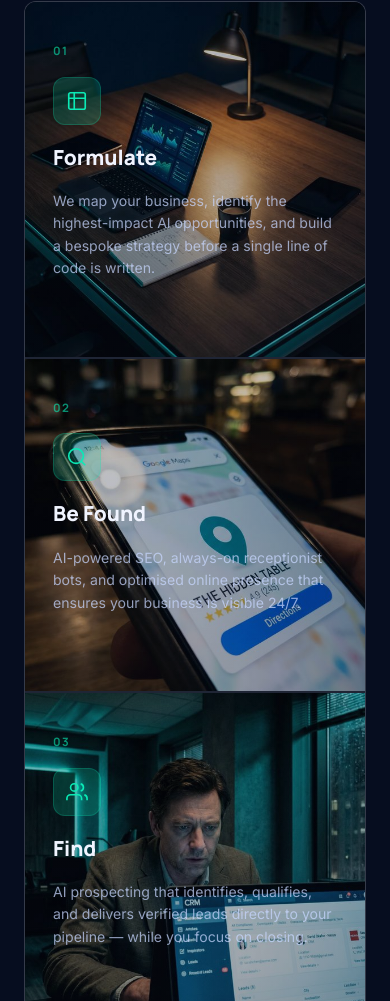
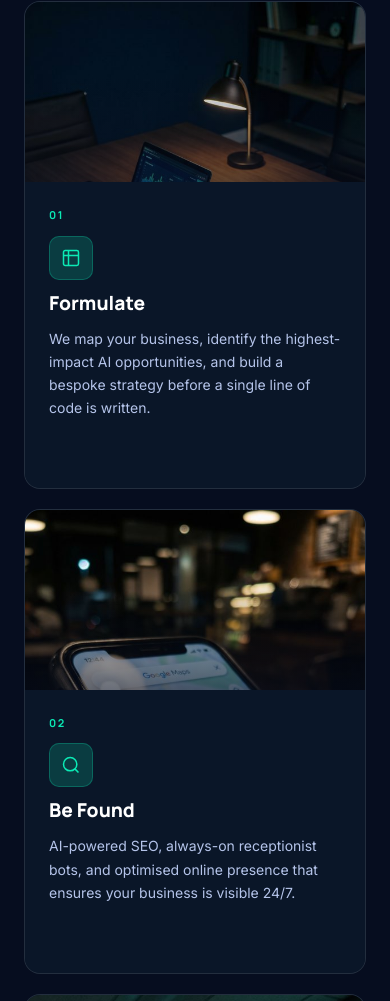
Before and after one commit to lisamac92/cfg-ai-lab, a plain HTML site: page homepage.html in a window 390 px wide. Shown: the part 1543-2544 px from the top of the page. Drawn offline with Linux system fonts and the light colour scheme.

Commit message:
redesign: 5Fs cards — image top half, solid dark text body, proper responsive grid

```diff
--- a/homepage.html
+++ b/homepage.html
@@ -273,39 +273,35 @@
     .fives-grid {
       display: grid;
       grid-template-columns: repeat(5, 1fr);
-      gap: 2px;
-      background: var(--border);
-      border: 1px solid var(--border);
-      border-radius: var(--r);
-      overflow: hidden;
+      gap: 20px;
     }
     .f-card {
-      background: var(--bg);
-      padding: 40px 28px;
+      background: var(--bg2);
+      border: 1px solid var(--border);
+      border-radius: 16px;
       display: flex; flex-direction: column;
-      gap: 16px;
-      transition: background 0.3s, transform 0.3s;
+      transition: transform 0.3s, box-shadow 0.3s;
       cursor: default;
       position: relative;
       overflow: hidden;
     }
-    /* Background image layer */
+    .f-card:hover { transform: translateY(-6px); box-shadow: 0 20px 60px rgba(11,234,181,0.12); }
+    /* Top image area */
     .f-card .f-bg {
-      position: absolute; inset: 0;
-      background-size: cover; background-position: center;
-      opacity: 0.90;
-      transition: opacity 0.4s ease;
-      z-index: 0;
+      width: 100%; height: 200px;
+      background-size: cover; background-position: center top;
+      opacity: 1;
+      transition: transform 0.4s ease;
+      flex-shrink: 0;
+      position: relative;
     }
-    /* Dark gradient overlay on top of image */
     .f-card .f-bg::after {
       content: '';
       position: absolute; inset: 0;
-      background: linear-gradient(160deg, rgba(6,13,31,0.10) 0%, rgba(6,13,31,0.35) 100%);
+      background: linear-gradient(to bottom, rgba(6,13,31,0) 40%, rgba(6,13,31,0.6) 100%);
     }
-    .f-card:hover .f-bg { opacity: 1.0; }
-    /* Ensure content sits above the bg */
-    .f-card > *:not(.f-bg) { position: relative; z-index: 1; }
+    .f-card:hover .f-bg { transform: scale(1.03); }
+    /* Teal top bar on hover */
     .f-card::before {
       content: '';
       position: absolute; top: 0; left: 0; right: 0; height: 3px;
@@ -314,30 +310,38 @@
       transition: transform 0.4s ease;
       z-index: 2;
     }
-    .f-card:hover { background: var(--bg); transform: translateY(-4px); }
     .f-card:hover::before { transform: scaleX(1); }
+    /* Text content area — solid dark background for readability */
+    .f-body {
+      padding: 24px 24px 28px;
+      display: flex; flex-direction: column;
+      gap: 12px;
+      background: var(--bg2);
+      flex: 1;
+    }
     .f-number {
-      font-family: var(--font-h); font-size: 0.72rem; font-weight: 700;
-      letter-spacing: 0.12em; text-transform: uppercase;
-      color: var(--teal); opacity: 0.6;
+      font-family: var(--font-h); font-size: 0.68rem; font-weight: 700;
+      letter-spacing: 0.14em; text-transform: uppercase;
+      color: var(--teal);
     }
     .f-icon {
-      width: 48px; height: 48px;
+      width: 44px; height: 44px;
       background: var(--teal-glow);
-      border: 1px solid rgba(11,234,181,0.2);
-      border-radius: 12px;
+      border: 1px solid rgba(11,234,181,0.25);
+      border-radius: 10px;
       display: flex; align-items: center; justify-content: center;
     }
-    .f-icon svg { width: 22px; height: 22px; stroke: var(--teal); fill: none; stroke-width: 1.8; }
+    .f-icon svg { width: 20px; height: 20px; stroke: var(--teal); fill: none; stroke-width: 1.8; }
     .f-title {
-      font-family: var(--font-h); font-size: 1.3rem; font-weight: 800;
-      color: var(--text);
+      font-family: var(--font-h); font-size: 1.2rem; font-weight: 800;
+      color: #ffffff;
+      line-height: 1.2;
     }
     .f-desc {
-      font-size: 0.88rem; color: var(--text-muted); line-height: 1.6;
+      font-size: 0.875rem; color: rgba(200,215,255,0.90); line-height: 1.65;
     }
     .f-link {
-      margin-top: auto;
+      margin-top: 8px;
       font-size: 0.82rem; font-weight: 600; color: var(--teal);
       display: flex; align-items: center; gap: 6px;
       opacity: 0;
@@ -598,6 +602,9 @@
     .footer-legal a:hover { color: var(--text); }
 
     /* ── RESPONSIVE ───────────────────────────────────────────── */
+    @media (max-width: 1280px) {
+      .fives-grid { grid-template-columns: repeat(3, 1fr); }
+    }
     @media (max-width: 1024px) {
       .fives-grid { grid-template-columns: repeat(3, 1fr); }
       .lab-inner { grid-template-columns: 1fr; gap: 48px; }
@@ -607,6 +614,7 @@
     }
     @media (max-width: 768px) {
       .fives-grid { grid-template-columns: 1fr 1fr; }
+      .f-card .f-bg { height: 180px; }
       .proof-grid { grid-template-columns: 1fr; }
       .nav-links { display: none; }
       .footer-top { grid-template-columns: 1fr; }
@@ -714,6 +722,7 @@
         <!-- F1: Formulate -->
         <div class="f-card">
           <div class="f-bg" style="background-image:url('5f_formulate_v2.jpg')"></div>
+          <div class="f-body">
             <div class="f-number">01</div>
             <div class="f-icon">
               <svg viewBox="0 0 24 24"><path d="M9 3H5a2 2 0 00-2 2v4m6-6h10a2 2 0 012 2v4M9 3v18m0 0h10a2 2 0 002-2V9M9 21H5a2 2 0 01-2-2V9m0 0h18"/></svg>
@@ -722,10 +731,12 @@
             <div class="f-desc">We map your business, identify the highest-impact AI opportunities, and build a bespoke strategy before a single line of code is written.</div>
             <div class="f-link">Strategy session →</div>
           </div>
+        </div>
 
         <!-- F2: Be Found -->
         <div class="f-card">
           <div class="f-bg" style="background-image:url('5f_befound_v2.jpg')"></div>
+          <div class="f-body">
             <div class="f-number">02</div>
             <div class="f-icon">
               <svg viewBox="0 0 24 24"><circle cx="11" cy="11" r="8"/><path d="M21 21l-4.35-4.35"/></svg>
@@ -734,10 +745,12 @@
             <div class="f-desc">AI-powered SEO, always-on receptionist bots, and optimised online presence that ensures your business is visible 24/7.</div>
             <div class="f-link">See AI Receptionist →</div>
           </div>
+        </div>
 
         <!-- F3: Find -->
         <div class="f-card">
           <div class="f-bg" style="background-image:url('5f_find_v2.jpg')"></div>
+          <div class="f-body">
             <div class="f-number">03</div>
             <div class="f-icon">
               <svg viewBox="0 0 24 24"><path d="M17 21v-2a4 4 0 00-4-4H5a4 4 0 00-4 4v2"/><circle cx="9" cy="7" r="4"/><path d="M23 21v-2a4 4 0 00-3-3.87M16 3.13a4 4 0 010 7.75"/></svg>
@@ -746,10 +759,12 @@
             <div class="f-desc">AI prospecting that identifies, qualifies, and delivers verified leads directly to your pipeline — while you focus on closing.</div>
             <div class="f-link">See AI Prospecting →</div>
           </div>
+        </div>
 
         <!-- F4: Fulfil -->
         <div class="f-card">
           <div class="f-bg" style="background-image:url('5f_fulfil_v2.jpg')"></div>
+          <div class="f-body">
             <div class="f-number">04</div>
             <div class="f-icon">
               <svg viewBox="0 0 24 24"><polyline points="20 6 9 17 4 12"/></svg>
@@ -758,10 +773,12 @@
             <div class="f-desc">AI-powered delivery systems that ensure every client receives a seamless, consistent service — from onboarding to completion, without manual effort.</div>
             <div class="f-link">See AI Workflows →</div>
           </div>
+        </div>
 
         <!-- F5: Fanfare -->
         <div class="f-card">
           <div class="f-bg" style="background-image:url('5f_fanfare_v2.jpg')"></div>
+          <div class="f-body">
             <div class="f-number">05</div>
             <div class="f-icon">
               <svg viewBox="0 0 24 24"><polygon points="12 2 15.09 8.26 22 9.27 17 14.14 18.18 21.02 12 17.77 5.82 21.02 7 14.14 2 9.27 8.91 8.26 12 2"/></svg>
@@ -769,6 +786,7 @@
             <div class="f-title">Fanfare</div>
             <div class="f-desc">Automated Google Review requests, referral programmes, and advocacy systems that turn happy clients into your most powerful source of new business.</div>
             <div class="f-link">Learn more →</div>
+          </div>
         </div>
 
       </div>
```
Lines whose indentation alone changed are shown as unchanged.
